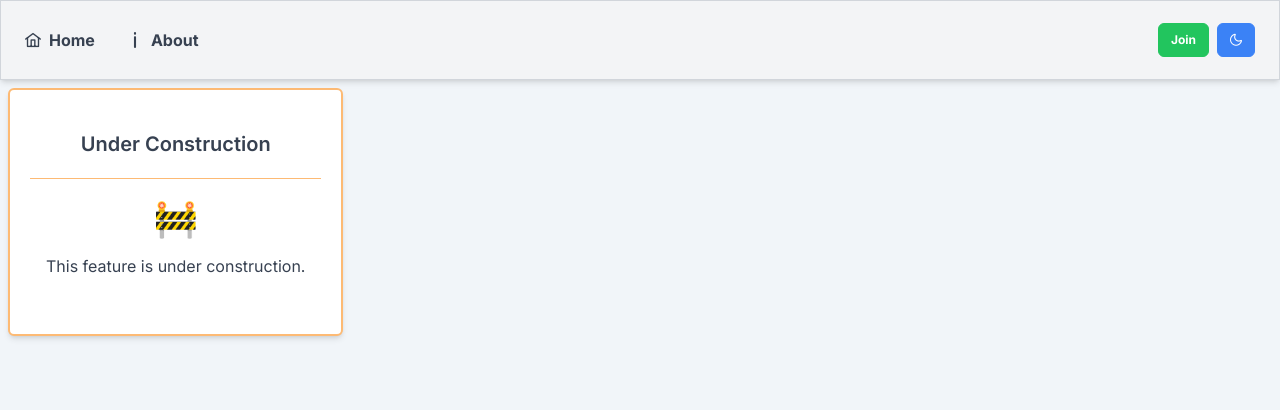
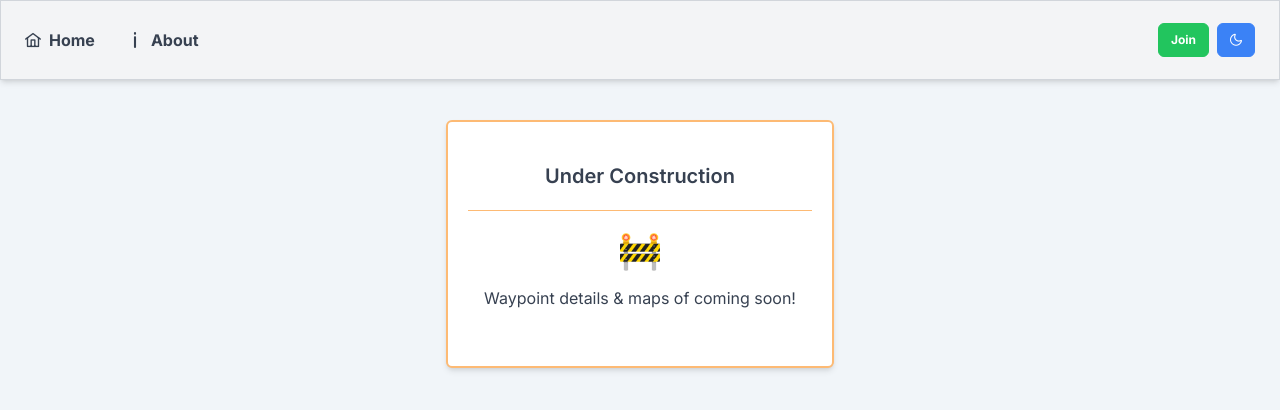
Before and after one commit to juliangarcia11/space-traders, a Next.js app: page /waypoints in a window 1280 px wide. Shown: the top 410 px of the page. Built offline with nearby package versions, Linux system fonts and the light colour scheme; no server answers.

Commit message:
make /waypoints a catch all segment & add under construction card

```diff
--- /dev/null
+++ b/src/app/waypoints/[[...id]]/page.tsx
@@ -0,0 +1,11 @@
+import { UnderConstruction } from "~/components";
+
+export default function WaypointsPage(props: { params: { id?: string } }) {
+  return (
+    <section className="my-8 flex justify-center">
+      <UnderConstruction
+        message={`Waypoint details & map${props.params.id ? "s of " + props.params.id : ""} coming soon!`}
+      />
+    </section>
+  );
+}
--- a/src/app/waypoints/page.tsx
+++ /dev/null
@@ -1,7 +0,0 @@
-import { UnderConstruction } from "~/components";
-
-export default function WaypointsPage() {
-  return (
-    <UnderConstruction />
-  );
-}
```
